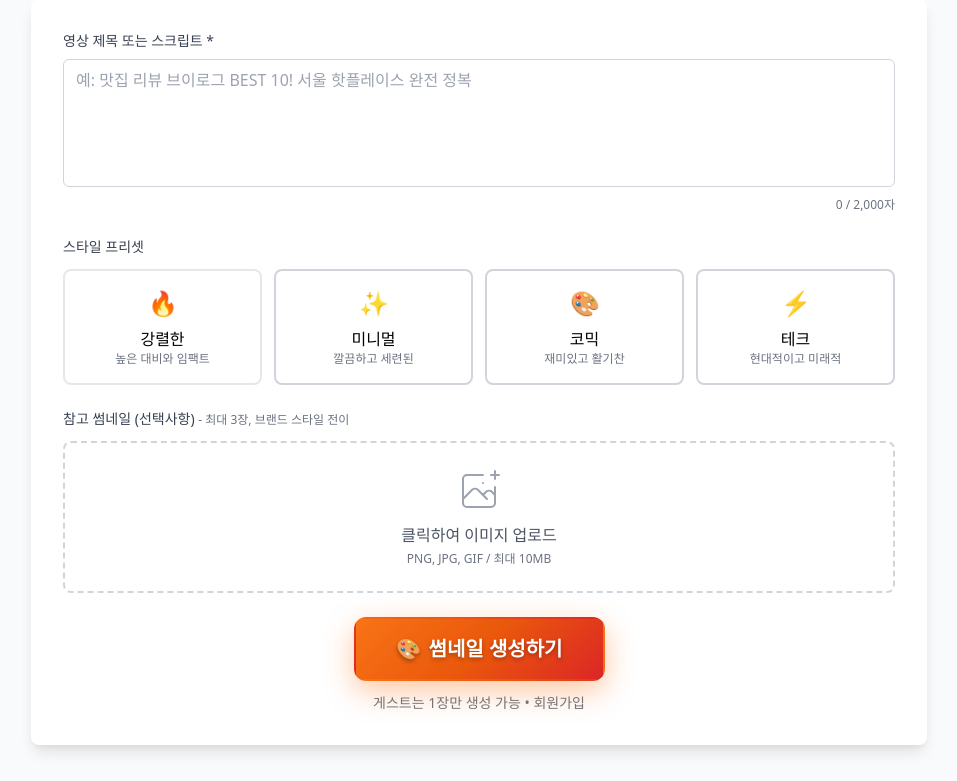
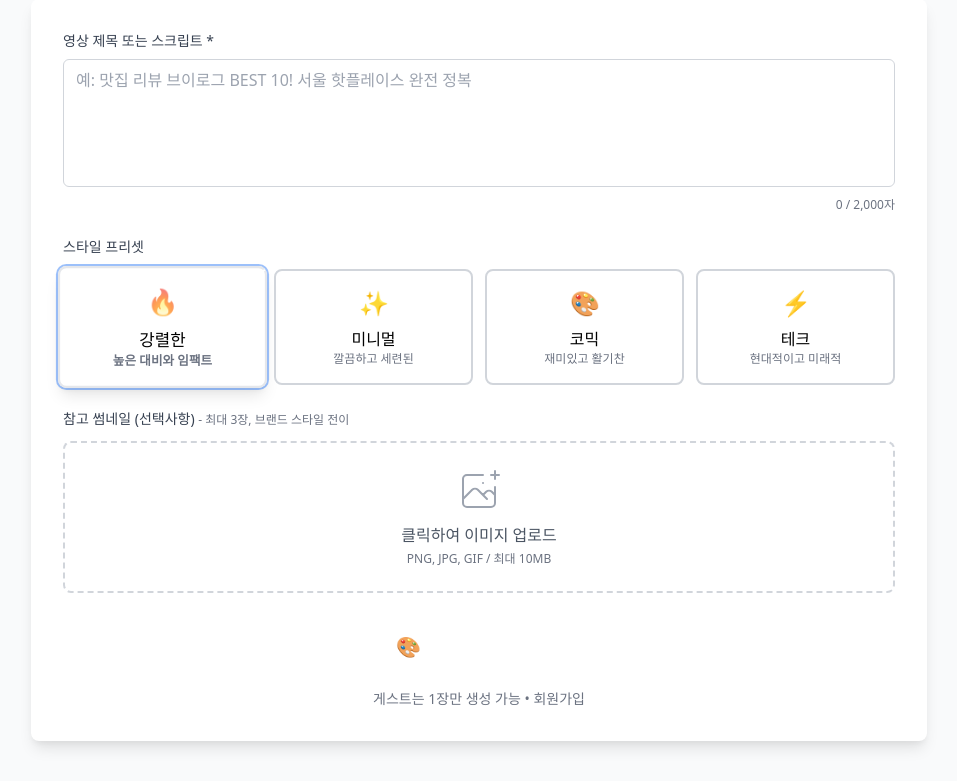
Before and after one commit to hong-seongmin/thumbanana, a FastAPI app: page / in a window 1280 px wide. Shown: the part 310-1091 px from the top of the page, without its empty margins (161-1118 px from the left). Run offline with FastAPI, Linux system fonts and the light colour scheme; parts of the project's set-up code (start-up, migrations or seed data) failed here and were passed over; some libraries are stand-ins or nearby versions.

Commit message:
🔧 Fix production HTTPS issues and enhance UX
- Fix HTTPS mixed content errors by enforcing secure static asset URLs
- Enhance style preset selection UI with prominent visual indicators:
  - Add shadow, ring, and scale effects for selected state
  - Add animated pulse effects on selection icons
  - Add checkmark badges for clear selection feedback
  - Implement smooth hover animations with scale transforms
- Reduce cache TTL from 24 hours to 3 minutes for faster content updates
- Ensure all static assets (CSS, JS, favicon) load over HTTPS when needed

Production fixes for https://thumbanana.oursophy.com/

🤖 Generated with [Claude Code](https://claude.ai/code)

Co-Authored-By: Claude <noreply@anthropic.com>

```diff
--- a/app/config.py
+++ b/app/config.py
@@ -38,7 +38,7 @@ class Settings(BaseSettings):
     log_file: str = "./logs/app.log"
 
     # Cache
-    cache_ttl: int = 86400  # 24 hours
+    cache_ttl: int = 180  # 3 minutes
     cache_max_size: int = 1000
 
     class Config:
--- a/app/templates/base.html
+++ b/app/templates/base.html
@@ -7,10 +7,10 @@
 
     <!-- CSS -->
     <link href="https://cdn.jsdelivr.net/npm/tailwindcss@2.2.19/dist/tailwind.min.css" rel="stylesheet">
-    <link href="{{ url_for('static', path='/css/styles.css') }}" rel="stylesheet">
+    <link href="{{ url_for('static', path='/css/styles.css', _scheme='https' if request.url.scheme == 'https' else None) }}" rel="stylesheet">
 
     <!-- Favicon -->
-    <link rel="icon" type="image/x-icon" href="{{ url_for('static', path='/images/favicon.ico') }}">
+    <link rel="icon" type="image/x-icon" href="{{ url_for('static', path='/images/favicon.ico', _scheme='https' if request.url.scheme == 'https' else None) }}">
 
     <!-- Meta tags for SEO -->
     <meta name="description" content="{{ t.meta.description }}">
@@ -96,7 +96,7 @@
     <!-- JavaScript -->
     <script src="https://unpkg.com/htmx.org@1.9.6"></script>
     <script src="https://unpkg.com/alpinejs@3.13.2/dist/cdn.min.js" defer></script>
-    <script src="{{ url_for('static', path='/js/app.js') }}"></script>
+    <script src="{{ url_for('static', path='/js/app.js', _scheme='https' if request.url.scheme == 'https' else None) }}"></script>
 
     <!-- 네비게이션 스크립트 -->
     <script>
--- a/app/templates/index.html
+++ b/app/templates/index.html
@@ -56,38 +56,42 @@
                 <div class="grid grid-cols-2 md:grid-cols-4 gap-3">
                     <label class="cursor-pointer">
                         <input type="radio" x-model="form.style" value="bold" class="sr-only">
-                        <div class="border-2 rounded-lg p-4 text-center transition-all"
-                             :class="form.style === 'bold' ? 'border-orange-500 bg-orange-50' : 'border-gray-300 hover:border-gray-400'">
-                            <div class="text-2xl mb-2">🔥</div>
+                        <div class="border-2 rounded-lg p-4 text-center transition-all transform hover:scale-102 relative"
+                             :class="form.style === 'bold' ? 'border-orange-500 bg-orange-50 shadow-lg ring-2 ring-orange-400 scale-105 font-bold' : 'border-gray-300 hover:border-gray-400'">
+                            <div class="text-2xl mb-2" :class="form.style === 'bold' ? 'animate-pulse' : ''">🔥</div>
                             <div class="font-medium">{{ t.home.styles.bold.split(' - ')[0] }}</div>
                             <div class="text-xs text-gray-500">{{ t.home.styles.bold.split(' - ')[1] }}</div>
+                            <div x-show="form.style === 'bold'" class="absolute -top-2 -right-2 bg-orange-500 text-white rounded-full w-6 h-6 flex items-center justify-center text-xs font-bold">✓</div>
                         </div>
                     </label>
                     <label class="cursor-pointer">
                         <input type="radio" x-model="form.style" value="minimal" class="sr-only">
-                        <div class="border-2 rounded-lg p-4 text-center transition-all"
-                             :class="form.style === 'minimal' ? 'border-orange-500 bg-orange-50' : 'border-gray-300 hover:border-gray-400'">
-                            <div class="text-2xl mb-2">✨</div>
+                        <div class="border-2 rounded-lg p-4 text-center transition-all transform hover:scale-102 relative"
+                             :class="form.style === 'minimal' ? 'border-orange-500 bg-orange-50 shadow-lg ring-2 ring-orange-400 scale-105 font-bold' : 'border-gray-300 hover:border-gray-400'">
+                            <div class="text-2xl mb-2" :class="form.style === 'minimal' ? 'animate-pulse' : ''">✨</div>
                             <div class="font-medium">{{ t.home.styles.minimal.split(' - ')[0] }}</div>
                             <div class="text-xs text-gray-500">{{ t.home.styles.minimal.split(' - ')[1] }}</div>
+                            <div x-show="form.style === 'minimal'" class="absolute -top-2 -right-2 bg-orange-500 text-white rounded-full w-6 h-6 flex items-center justify-center text-xs font-bold">✓</div>
                         </div>
                     </label>
                     <label class="cursor-pointer">
                         <input type="radio" x-model="form.style" value="comic" class="sr-only">
-                        <div class="border-2 rounded-lg p-4 text-center transition-all"
-                             :class="form.style === 'comic' ? 'border-orange-500 bg-orange-50' : 'border-gray-300 hover:border-gray-400'">
-                            <div class="text-2xl mb-2">🎨</div>
+                        <div class="border-2 rounded-lg p-4 text-center transition-all transform hover:scale-102 relative"
+                             :class="form.style === 'comic' ? 'border-orange-500 bg-orange-50 shadow-lg ring-2 ring-orange-400 scale-105 font-bold' : 'border-gray-300 hover:border-gray-400'">
+                            <div class="text-2xl mb-2" :class="form.style === 'comic' ? 'animate-pulse' : ''">🎨</div>
                             <div class="font-medium">{{ t.home.styles.comic.split(' - ')[0] }}</div>
                             <div class="text-xs text-gray-500">{{ t.home.styles.comic.split(' - ')[1] }}</div>
+                            <div x-show="form.style === 'comic'" class="absolute -top-2 -right-2 bg-orange-500 text-white rounded-full w-6 h-6 flex items-center justify-center text-xs font-bold">✓</div>
                         </div>
                     </label>
                     <label class="cursor-pointer">
                         <input type="radio" x-model="form.style" value="tech" class="sr-only">
-                        <div class="border-2 rounded-lg p-4 text-center transition-all"
-                             :class="form.style === 'tech' ? 'border-orange-500 bg-orange-50' : 'border-gray-300 hover:border-gray-400'">
-                            <div class="text-2xl mb-2">⚡</div>
+                        <div class="border-2 rounded-lg p-4 text-center transition-all transform hover:scale-102 relative"
+                             :class="form.style === 'tech' ? 'border-orange-500 bg-orange-50 shadow-lg ring-2 ring-orange-400 scale-105 font-bold' : 'border-gray-300 hover:border-gray-400'">
+                            <div class="text-2xl mb-2" :class="form.style === 'tech' ? 'animate-pulse' : ''">⚡</div>
                             <div class="font-medium">{{ t.home.styles.tech.split(' - ')[0] }}</div>
                             <div class="text-xs text-gray-500">{{ t.home.styles.tech.split(' - ')[1] }}</div>
+                            <div x-show="form.style === 'tech'" class="absolute -top-2 -right-2 bg-orange-500 text-white rounded-full w-6 h-6 flex items-center justify-center text-xs font-bold">✓</div>
                         </div>
                     </label>
                 </div>
```
